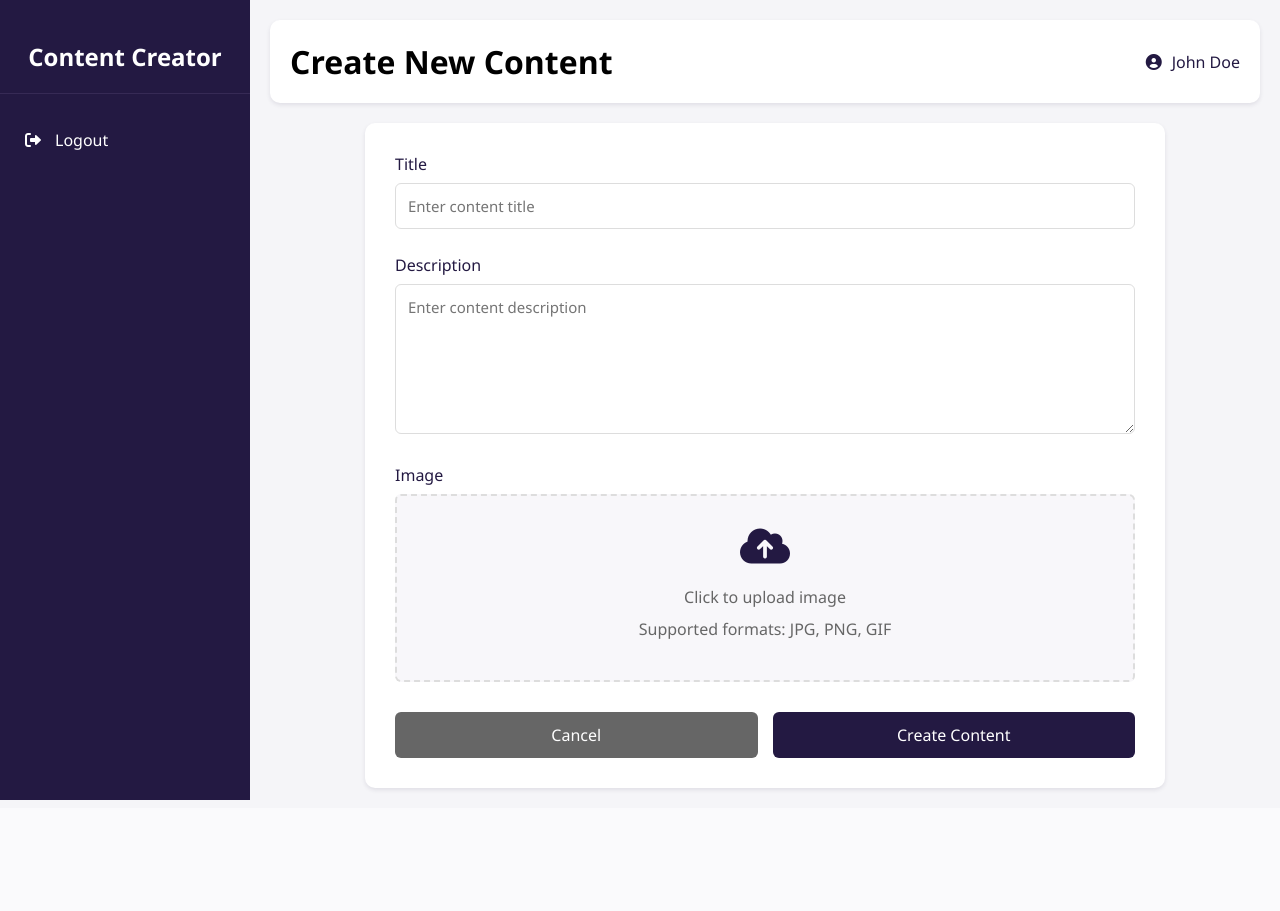
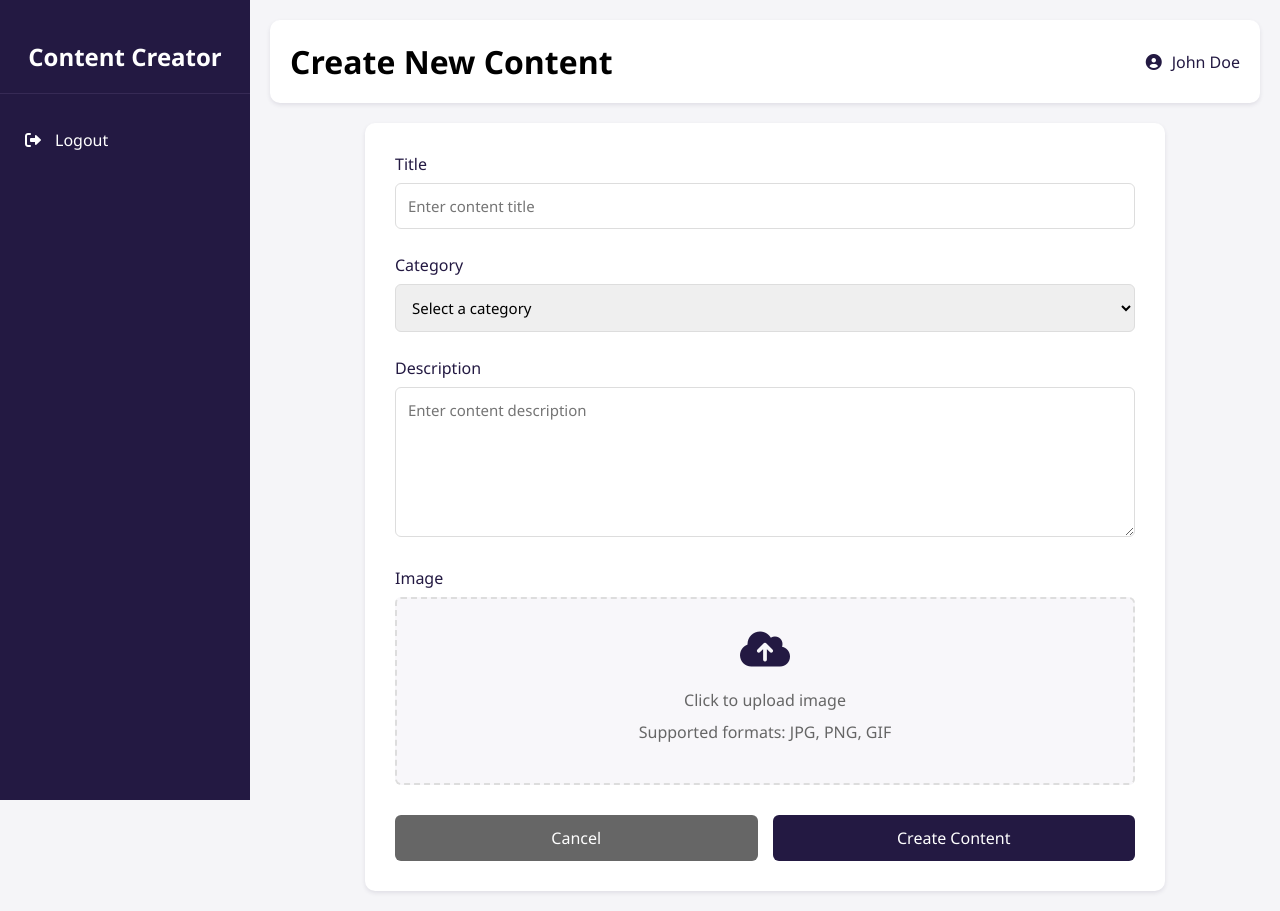
Before and after one commit to SaraZebardast/ContentManagementWebApplication, a PHP site: page /contentCreatorAddContent.php in a window 1280 px wide. Before the commit the page ends 800 px from the top, so only its background shows below. Run offline with PHP 8.4, Linux system fonts and the light colour scheme.

Commit message:
changed add content creator design

```diff
--- a/project/contentCreatorAddContent.php
+++ b/project/contentCreatorAddContent.php
@@ -105,7 +105,8 @@
         }
 
         .form-group input[type="text"],
-        .form-group textarea {
+        .form-group textarea,
+        .form-group select {
             width: 100%;
             padding: 12px;
             border: 1px solid #ddd;
@@ -114,7 +115,8 @@
         }
 
         .form-group input[type="text"]:focus,
-        .form-group textarea:focus {
+        .form-group textarea:focus,
+        .form-group select:focus {
             outline: none;
             border-color: #231942;
         }
@@ -231,6 +233,17 @@
             </div>
 
             <div class="form-group">
+                <label for="category">Category</label>
+                <select id="category" name="category" required>
+                    <option value="">Select a category</option>
+                    <option value="events">Events</option>
+                    <option value="sports">Sports</option>
+                    <option value="announcement">Announcement</option>
+                    <option value="academic">Academic</option>
+                </select>
+            </div>
+
+            <div class="form-group">
                 <label for="description">Description</label>
                 <textarea id="description" name="description" required placeholder="Enter content description"></textarea>
             </div>
```
Lines whose indentation alone changed are shown as unchanged.
